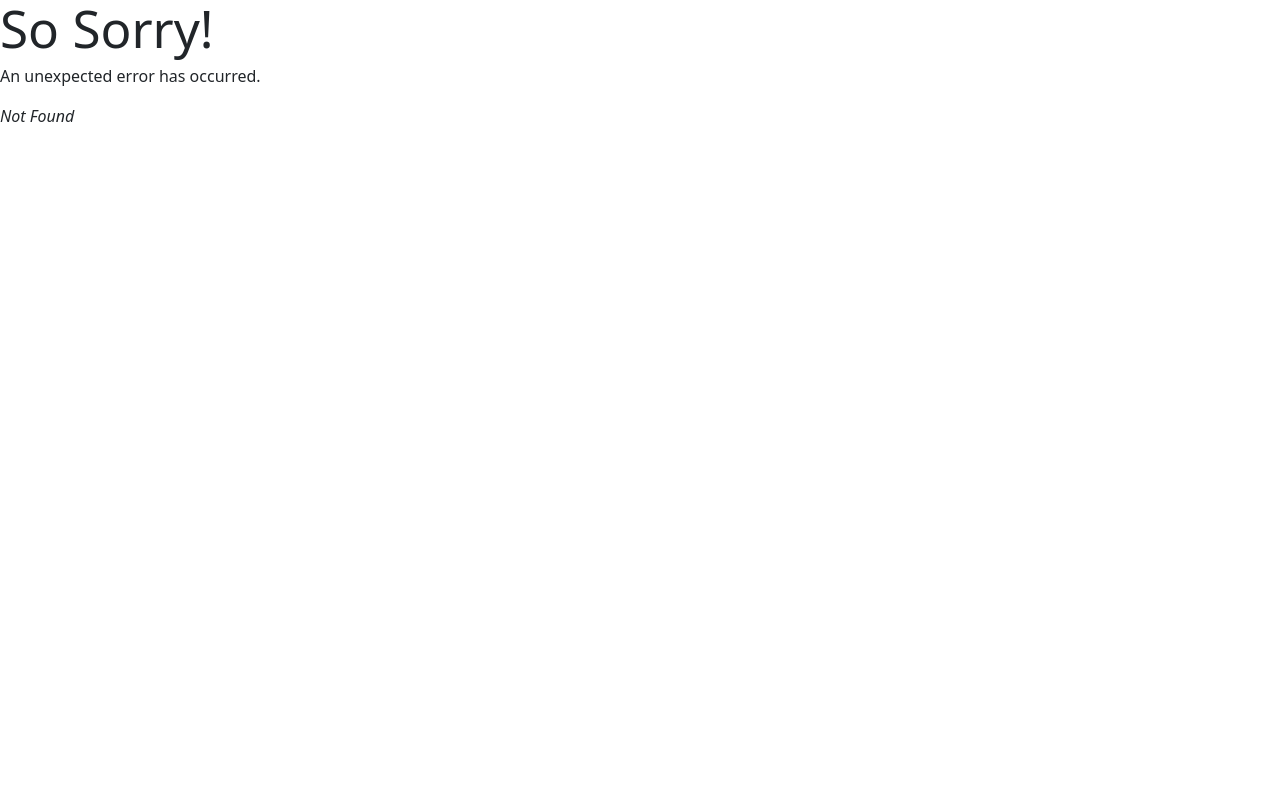
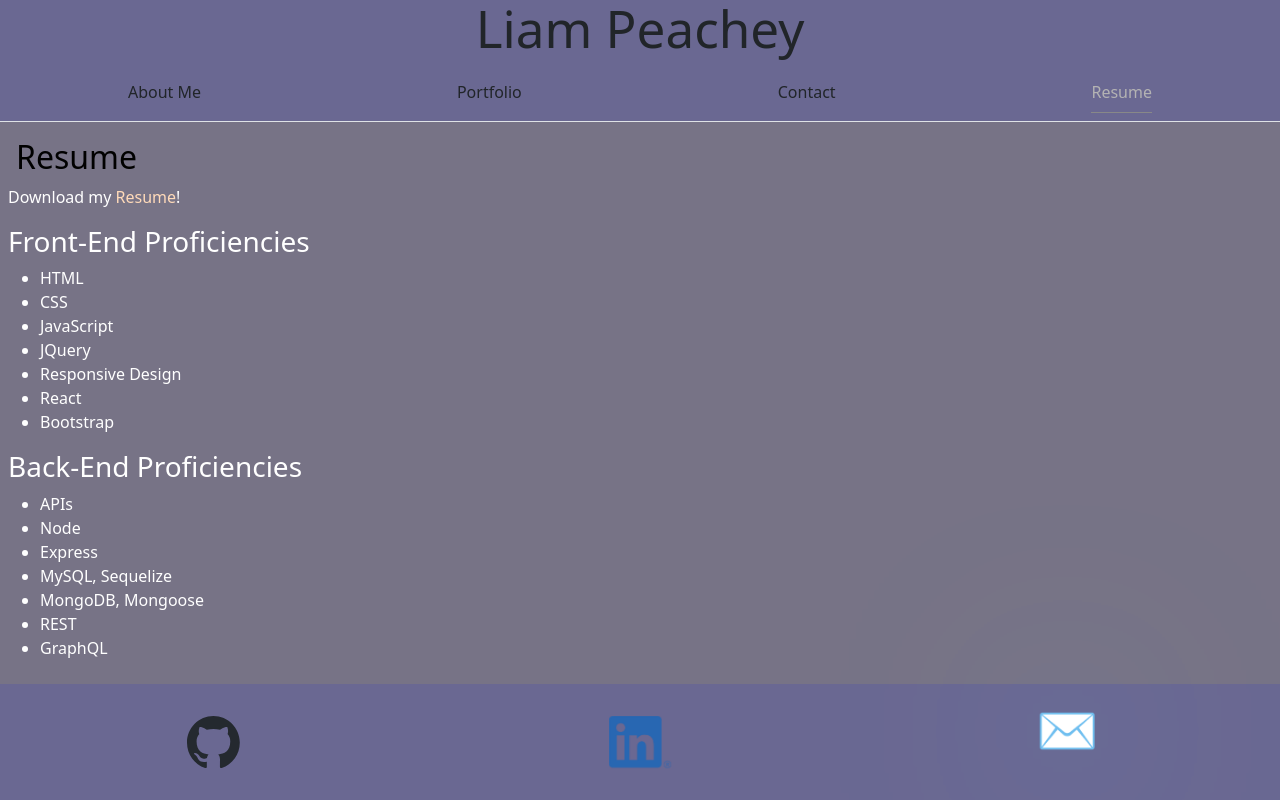
Before and after one commit to ljpeach/Portfolio-Using-React, a React (Vite) app: page /resume in a window 1280 px wide. Before the commit this address had no page. Built offline with nearby package versions, Linux system fonts and the light colour scheme.

Commit message:
Added actual resume page (whoops) and filled in a lot of CSS

```diff
--- a/src/App.css
+++ b/src/App.css
@@ -1,5 +1,5 @@
 #root {
-  max-width: 1280px;
+  /* max-width: 1280px; */
   margin: 0 auto;
   /* padding: 2rem; */
   width: 100vw;
@@ -7,8 +7,37 @@
   /* text-align: center; */
 }
 
+body,
+.project-desc,
+#portfolio,
+#resume,
+#error-page,
+#about,
+#contact {
+  background-color: #777386;
+}
+
+.project-box {
+  border: 3px solid #b4b3b3;
+}
+
+.project-desc {
+  margin-left: -3px;
+  border: 3px solid #b4b3b3;
+  border-left-color: #777386;
+}
+
+header,
+footer {
+  background-color: #6a6892;
+}
+
+#resume a {
+  color: peachpuff;
+}
+
 .active {
-  color: #888 !important;
+  color: #b4b3b3 !important;
   border-bottom: 1px solid #888;
 }
 
@@ -35,8 +64,12 @@ footer span {
 
 .project-section {
   object-fit: cover;
-  height: 100%;
+  height: 300px;
   width: 100%;
+}
+
+.git-icon {
+  height: 50px;
 }
 
 footer .logo {
--- a/src/App.jsx
+++ b/src/App.jsx
@@ -1,11 +1,13 @@
 import './App.css';
 import { Outlet } from 'react-router-dom';
 import { Header, Footer } from './components';
+import { useState } from 'react';
 
 function App() {
+  const [currentPage, setCurrentPage] = useState('about');
   return (
     <>
-      <Header />
+      <Header {...{ currentPage, setCurrentPage }} />
       <Outlet />
       <Footer />
     </>
--- a/src/components/Header.jsx
+++ b/src/components/Header.jsx
@@ -1,9 +1,9 @@
 import { Navigation } from "./index";
-export default function Header() {
+export default function Header(props) {
     return (
-        <header className="container text-center">
+        <header className="text-center border border-top-0 border-start-0 border-end-0">
             <h1>Liam Peachey</h1>
-            <Navigation />
+            <Navigation {...props} />
         </header>
     );
 }
--- a/src/components/Navigation.jsx
+++ b/src/components/Navigation.jsx
@@ -1,16 +1,16 @@
-import { Link } from 'react-router-dom';
-import { useState } from 'react';
-export default function Navigation() {
-    const [currentPage, setCurrentPage] = useState('about');
-    const handleNavActive = (page) => { setCurrentPage(page) };
+import { Link, useLocation } from 'react-router-dom';
+export default function Navigation({ setCurrentPage }) {
+    const handleNavActive = (page) => { };
+    const currentPage = useLocation().pathname;
+    console.log(currentPage);
     return (
         <nav className=''>
-            <ul className='navbar-nav d-md-flex justify-content-sm-between flex-sm-row'>
+            <ul className='navbar-nav d-md-flex justify-content-sm-around flex-sm-row'>
                 <li className='nav-item m-2'>
                     <Link
                         key={1}
                         to="/"
-                        className={currentPage === 'about' ? 'nav-link active' : 'nav-link'}
+                        className={currentPage === '/' ? 'nav-link active' : 'nav-link'}
                         onClick={() => handleNavActive('about')}
                     >
                         About Me
@@ -20,7 +20,7 @@ export default function Navigation() {
                     <Link
                         key={2}
                         to="/portfolio"
-                        className={currentPage === 'portfolio' ? 'nav-link active' : 'nav-link'}
+                        className={currentPage === '/portfolio' ? 'nav-link active' : 'nav-link'}
                         onClick={() => handleNavActive('portfolio')}
                     >
                         Portfolio
@@ -30,13 +30,23 @@ export default function Navigation() {
                     <Link
                         key={3}
                         to="/contact"
-                        className={currentPage === 'contact' ? 'nav-link active' : 'nav-link'}
+                        className={currentPage === '/contact' ? 'nav-link active' : 'nav-link'}
                         onClick={() => handleNavActive('contact')}
                     >
                         Contact
                     </Link>
                 </li>
                 <li className='nav-item m-2'>
+                    <Link
+                        key={4}
+                        to="/resume"
+                        className={currentPage === '/resume' ? 'nav-link active' : 'nav-link'}
+                        onClick={() => handleNavActive('resume')}
+                    >
+                        Resume
+                    </Link>
+                </li>
+                {/* <li className='nav-item m-2'>
                     <Link
                         key={4}
                         to="./src/assets/files/resume.pdf"
@@ -46,7 +56,7 @@ export default function Navigation() {
                     >
                         Resume
                     </Link>
-                </li>
+                </li> */}
             </ul>
         </nav>
     );
--- a/src/components/Project.jsx
+++ b/src/components/Project.jsx
@@ -1,11 +1,17 @@
 export default function Project({ projectTitle, previewImage, deployLink, gitLink, description }) {
     return (
-        <div className="col-12 col-md-6 position-relative">
-            <section className="project-section position-absolute">
-                <a href={deployLink} target="_blank"><h3>{projectTitle}</h3></a>
-                <a href={gitLink} target="_blank"><img src="./src/assets/images/github-icons/github-mark.svg" alt="git" /></a>
-                <p>{description}</p>
-            </section>
+        <div className="col-12 col-md-5 position-relative m-2 text-start project-box">
+            <div className="position-absolute bottom-50 h-auto col-9 project-desc text-white">
+                <section className="d-flex flex-row justify-content-start p-2 m-0">
+                    <a href={deployLink} target="_blank" className="p-0 m-2 h-auto align-self-center text-white">
+                        <h3 className="m-0 h-auto">
+                            {projectTitle}
+                        </h3>
+                    </a>
+                    <a href={gitLink} target="_blank" className=""><img src="./src/assets/images/github-icons/github-mark.svg" alt="git" className="git-icon" /></a>
+                </section>
+                <p className="p-2 m-0">{description}</p>
+            </div>
             <img src={previewImage} alt="background preview image" className="project-section" />
         </div >
     );
--- a/src/main.jsx
+++ b/src/main.jsx
@@ -6,7 +6,7 @@ import 'bootstrap/dist/css/bootstrap.min.css';
 import './index.css';
 // Pages
 import App from './App.jsx'
-import { AboutPage, ContactPage, ErrorPage, PortfolioPage } from './pages'
+import { AboutPage, ContactPage, ErrorPage, PortfolioPage, ResumePage } from './pages'
 
 // Set up routes + their associated components.
 const router = createBrowserRouter([
@@ -26,6 +26,10 @@ const router = createBrowserRouter([
       {
         path: 'contact',
         element: <ContactPage />
+      },
+      {
+        path: 'resume',
+        element: <ResumePage />
       }
     ]
   }
--- a/src/pages/AboutPage.jsx
+++ b/src/pages/AboutPage.jsx
@@ -1,11 +1,11 @@
 export default function AboutPage() {
     return (
-        <section className="p-2">
+        <section id="about" className="p-2 d-md-flex align-items-center">
             <div className="d-md-flex flex-md-column justify-content-md-start m-2">
                 <h2>About Liam Peachey</h2>
-                <img src="./src/assets/images/portrait.jpg" alt="Portrait of Liam" id="portrait" />
+                <img src="./src/assets/images/portrait.jpg" alt="Portrait of Liam" id="portrait" className="rounded-5" />
             </div>
-            <p className="m-2">
+            <p className="m-2 text-white">
                 Liam Peachey is an aspiring software developer with a degree in computer science and Japanese language and linguistics, currently working on a bootcamp certification. Their interest in computer science was piqued in their senior year of high school, and has burned strong in the years since. Working as a tutor for Earlham College's computer science department, they strove to foster a similar passion in others. In their free time, they enjoy playing video games, watching video essays, biking or rollerblading, and reading. They would like to add knitting to their repertoire as well.
             </p>
         </section>
--- a/src/pages/ContactPage.jsx
+++ b/src/pages/ContactPage.jsx
@@ -10,6 +10,7 @@ export default function ContactPage() {
         e.preventDefault();
         if (!name || !email || !message || emailError) {
             console.log('here');
+            console.log(name, email, message, emailError);
             return;
         }
         setName('');
@@ -42,20 +43,25 @@ export default function ContactPage() {
         }
     }
     useEffect(
-        () => setEmailError(email.match(/^([\w\+~-]+)@([\w]+)\.([a-z]{2,63})$/))
+        () => {
+            if (email) {
+                setEmailError(!(/^([\w\+~-]+)@([\w]+)\.([a-z]{2,63})$/.test(email)))
+            }
+        },
+        [email]
     )
     return (
-        <div>
-            <h2>Contact Me</h2>
-            <form className="" onSubmit={handleSubmit}>
+        <div id="contact" className="d-flex align-items-center flex-column text-white">
+            <h2 className="m-2">Contact Me</h2>
+            <form className="p-3 col-md-6 col-12 " onSubmit={handleSubmit}>
                 <label className="form-label" htmlFor="name">Name:</label>
                 <input type="text" id="name" className="form-control" onBlur={handleBlur} onChange={handleChange} value={name} />
                 <label className="form-label" htmlFor="email">Email Address:</label>
                 <input type="email" id="email" className="form-control" onBlur={handleBlur} onChange={handleChange} value={email} />
                 <label className="form-label" htmlFor="message">Message:</label>
-                <textarea name="email-body" id="message" cols="30" rows="10" className="form-control" onBlur={handleBlur} onChange={handleChange} value={message}></textarea>
-                {missingFields.length ? (<p>Fields {missingFields.join(', ')} must be filled in.</p>) : (<></>)}
-                {!emailError ? (<p>Please enter a valid email!</p>) : (<></>)}
+                <textarea name="email-body" id="message" cols="30" rows="10" className="form-control mb-2" onBlur={handleBlur} onChange={handleChange} value={message}></textarea>
+                {missingFields.length ? (<p className="text-warning">Fields {missingFields.join(', ')} must be filled in.</p>) : (<></>)}
+                {emailError ? (<p className="text-warning">Please enter a valid email!</p>) : (<></>)}
                 <button>Submit</button>
             </form>
         </div>
--- a/src/pages/PortfolioPage.jsx
+++ b/src/pages/PortfolioPage.jsx
@@ -1,9 +1,9 @@
 import { Project } from "../components";
 export default function PortfolioPage() {
     return (
-        <div>
-            <h2>Portfolio</h2>
-            <div className="d-flex flex-wrap text-center">
+        <div id="portfolio">
+            <h2 className="m-2">Portfolio</h2>
+            <div className="d-flex flex-wrap text-center justify-content-around p-2">
                 {[
                     {
                         projectTitle: 'Social Task App',
@@ -14,28 +14,28 @@ export default function PortfolioPage() {
                     },
                     {
                         projectTitle: 'Flight Travel Finder',
-                        previewImage: './src/assets/react.svg',
+                        previewImage: 'https://raw.githubusercontent.com/ljpeach/Flight-Travel-Finder/main/assets/images/preview.png',
                         deployLink: 'https://ljpeach.github.io/Portfolio/#',
                         gitLink: 'https://github.com/ljpeach/Flight-Travel-Finder',
                         description: 'test project, portfolio'
                     },
                     {
                         projectTitle: 'Senior CS Capstone',
-                        previewImage: './src/assets/react.svg',
+                        previewImage: 'https://raw.githubusercontent.com/ljpeach/Portfolio/main/assets/images/maze.png',
                         deployLink: 'https://portfolios.cs.earlham.edu/index.php/students/2022-2/cs488/liam-peachey/',
                         gitLink: 'https://github.com/ljpeach/SpecificDifficultyMazeGenerator',
                         description: 'test project, portfolio'
                     },
                     {
                         projectTitle: 'Tech Blog',
-                        previewImage: './src/assets/react.svg',
+                        previewImage: 'https://raw.githubusercontent.com/ljpeach/Tech-Blog/main/assets/preview.png',
                         deployLink: 'https://young-lowlands-76151-0436989f82f6.herokuapp.com/',
                         gitLink: 'https://github.com/ljpeach/Tech-Blog',
                         description: 'test project, portfolio'
                     },
                     {
                         projectTitle: 'Hedron Collider',
-                        previewImage: './src/assets/react.svg',
+                        previewImage: 'https://raw.githubusercontent.com/ljpeach/Portfolio/main/assets/images/hedron.png',
                         deployLink: 'https://play.unity.com/mg/other/hedron-collider',
                         gitLink: 'https://github.com/ljpeach/Hedron-Collider',
                         description: 'test project, portfolio'
--- /dev/null
+++ b/src/pages/ResumePage.jsx
@@ -0,0 +1,40 @@
+import { Link } from 'react-router-dom';
+export default function ResumePage() {
+    return (
+        <section id="resume" className="p-2 text-white">
+            <h2 className="m-2 text-black">Resume</h2>
+            <p>
+                Download my <span>
+                    <Link
+                        to="./src/assets/files/resume.pdf"
+                        target='_blank'
+                        download
+                    >
+                        Resume
+                    </Link>
+                </span>
+                !
+            </p>
+            <h3>Front-End Proficiencies</h3>
+            <ul>
+                <li>HTML</li>
+                <li>CSS</li>
+                <li>JavaScript</li>
+                <li>JQuery</li>
+                <li>Responsive Design</li>
+                <li>React</li>
+                <li>Bootstrap</li>
+            </ul>
+            <h3>Back-End Proficiencies</h3>
+            <ul>
+                <li>APIs</li>
+                <li>Node</li>
+                <li>Express</li>
+                <li>MySQL, Sequelize</li>
+                <li>MongoDB, Mongoose</li>
+                <li>REST</li>
+                <li>GraphQL</li>
+            </ul>
+        </section>
+    );
+}
--- a/src/pages/index.jsx
+++ b/src/pages/index.jsx
@@ -2,5 +2,6 @@ import AboutPage from './AboutPage';
 import ContactPage from './ContactPage';
 import ErrorPage from './ErrorPage';
 import PortfolioPage from './PortfolioPage';
+import ResumePage from './ResumePage';
 
-export { AboutPage, ContactPage, ErrorPage, PortfolioPage };
+export { AboutPage, ContactPage, ErrorPage, PortfolioPage, ResumePage };
```
